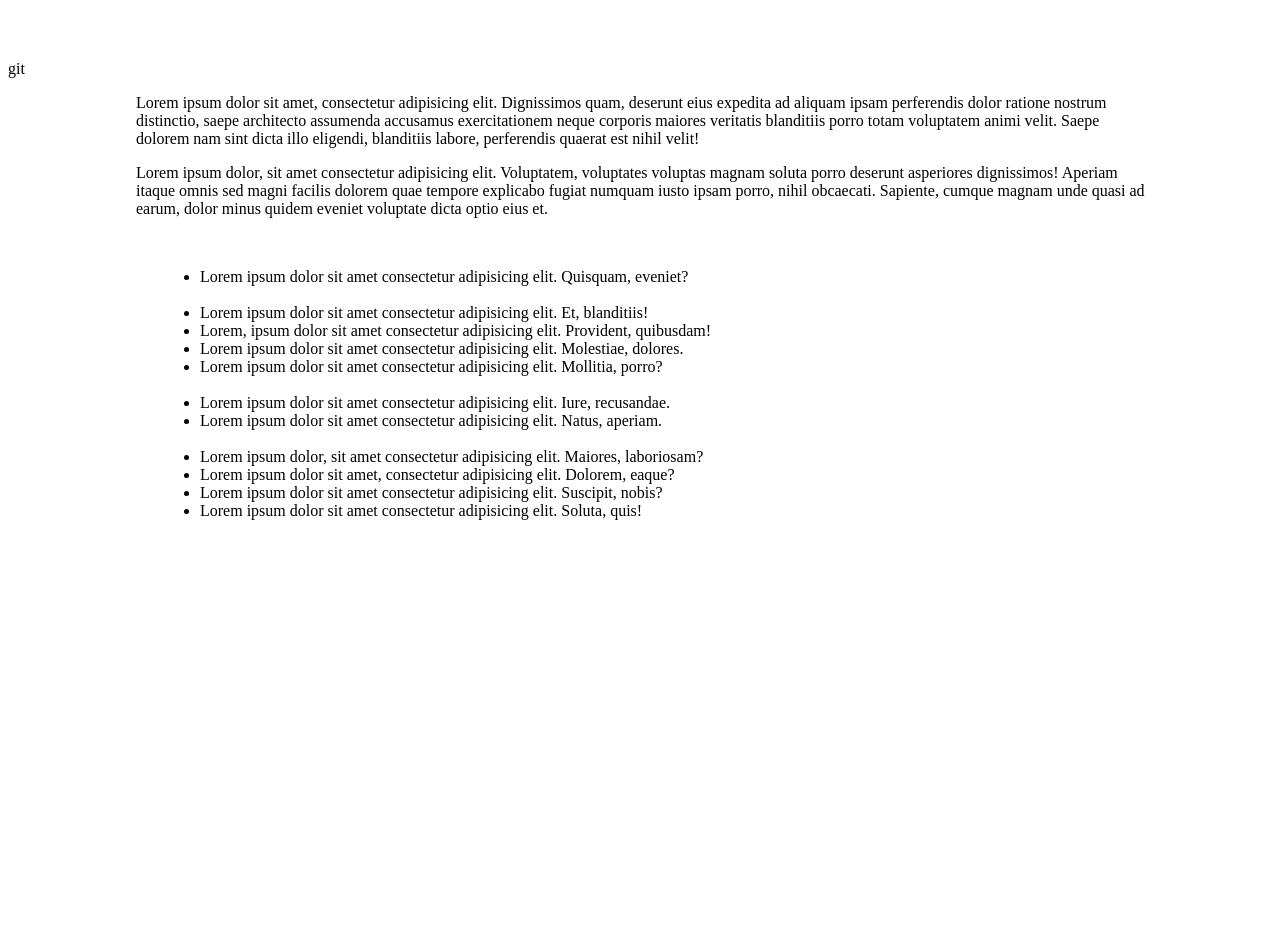
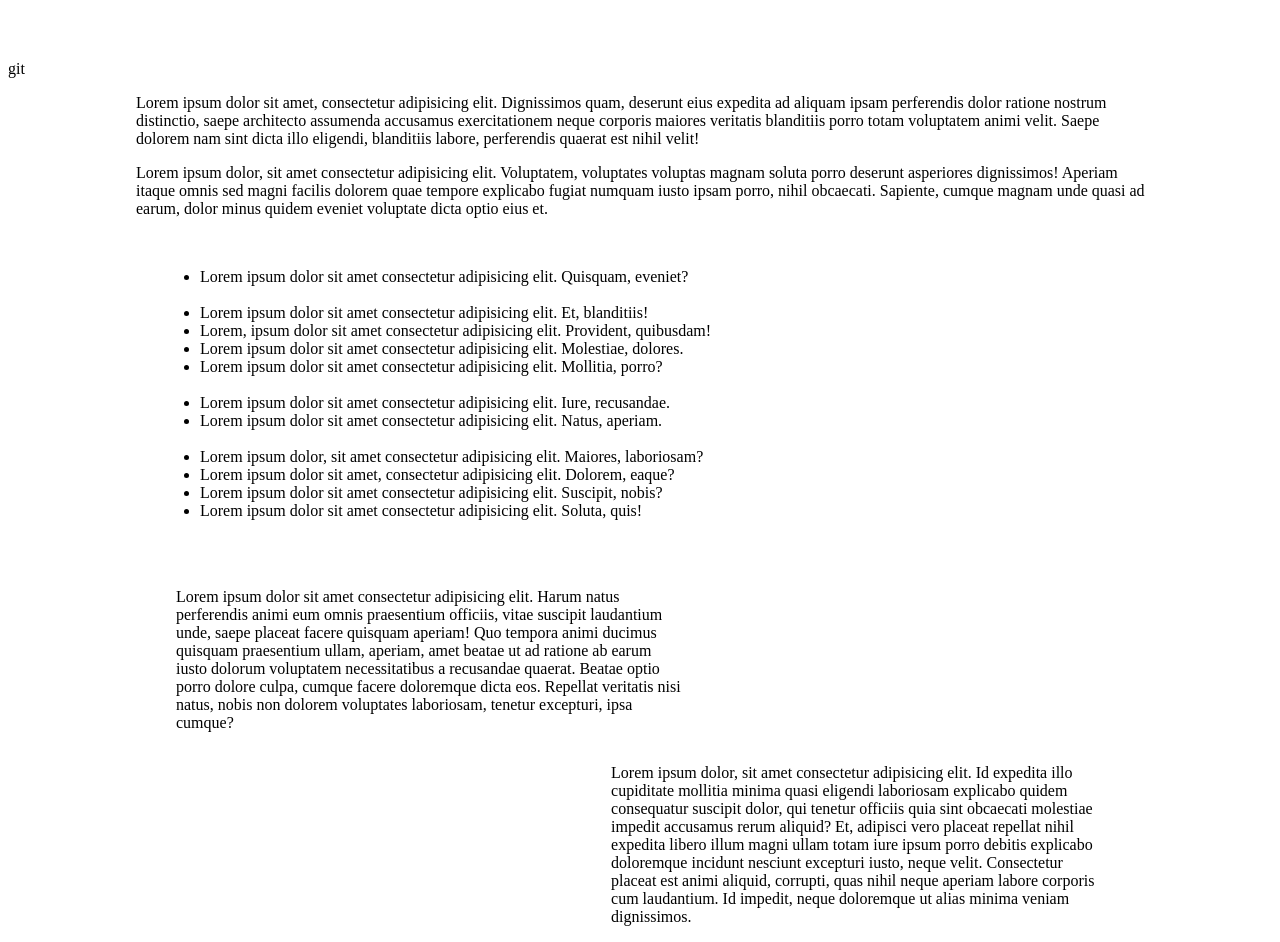
Before and after one commit to ravindersingh999/Template1_branch, a plain HTML site: page src/index.html in a window 1280 px wide. Before the commit the page ends 800 px from the top, so only its background shows below. Drawn offline with Linux system fonts and the light colour scheme.

Commit message:
lower div

```diff
--- a/src/index.html
+++ b/src/index.html
@@ -15,6 +15,16 @@
       }
       ul{
             margin-left: 19vh;
+        }
+        .p{
+            width: 40%;
+            float: left;
+            margin-left: 21vh;
+        }
+        .p1{
+            width: 39%;
+            float: right;
+            margin-right: 21vh;
         }
     </style>
   </head>
@@ -53,5 +63,16 @@
         <li>Lorem ipsum dolor sit amet consectetur adipisicing elit. Suscipit, nobis?</li>
         <li>Lorem ipsum dolor sit amet consectetur adipisicing elit. Soluta, quis!</li>
     </ul>
+
+    <!-- new-feature3 -->
+
+    <br><br>
+
+    <div class="p">
+        <p>Lorem ipsum dolor sit amet consectetur adipisicing elit. Harum natus perferendis animi eum omnis praesentium officiis, vitae suscipit laudantium unde, saepe placeat facere quisquam aperiam! Quo tempora animi ducimus quisquam praesentium ullam, aperiam, amet beatae ut ad ratione ab earum iusto dolorum voluptatem necessitatibus a recusandae quaerat. Beatae optio porro dolore culpa, cumque facere doloremque dicta eos. Repellat veritatis nisi natus, nobis non dolorem voluptates laboriosam, tenetur excepturi, ipsa cumque?</p>
+    </div>
+    <div class="p1">
+        <p>Lorem ipsum dolor, sit amet consectetur adipisicing elit. Id expedita illo cupiditate mollitia minima quasi eligendi laboriosam explicabo quidem consequatur suscipit dolor, qui tenetur officiis quia sint obcaecati molestiae impedit accusamus rerum aliquid? Et, adipisci vero placeat repellat nihil expedita libero illum magni ullam totam iure ipsum porro debitis explicabo doloremque incidunt nesciunt excepturi iusto, neque velit. Consectetur placeat est animi aliquid, corrupti, quas nihil neque aperiam labore corporis cum laudantium. Id impedit, neque doloremque ut alias minima veniam dignissimos.</p>
+    </div>
   </body>
 </html>
```
